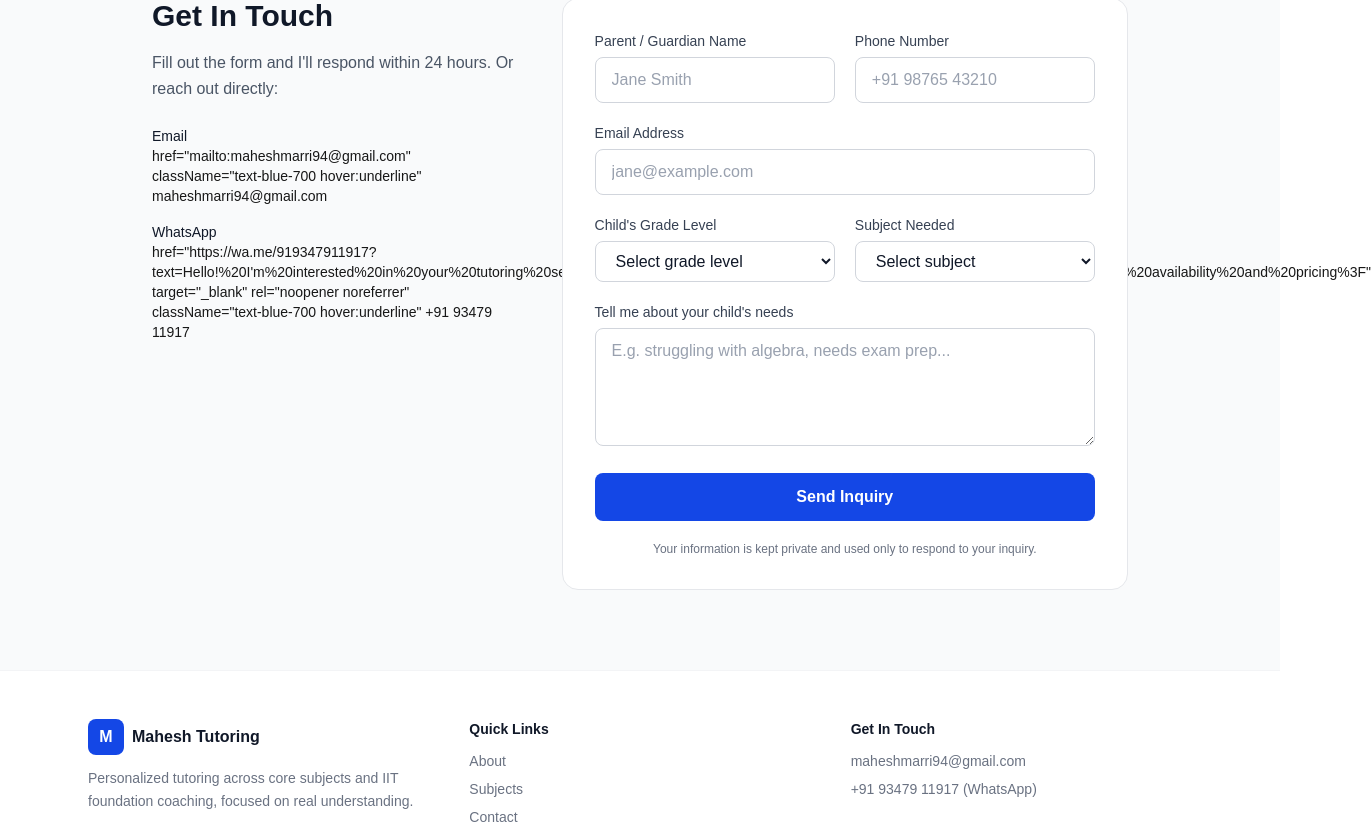
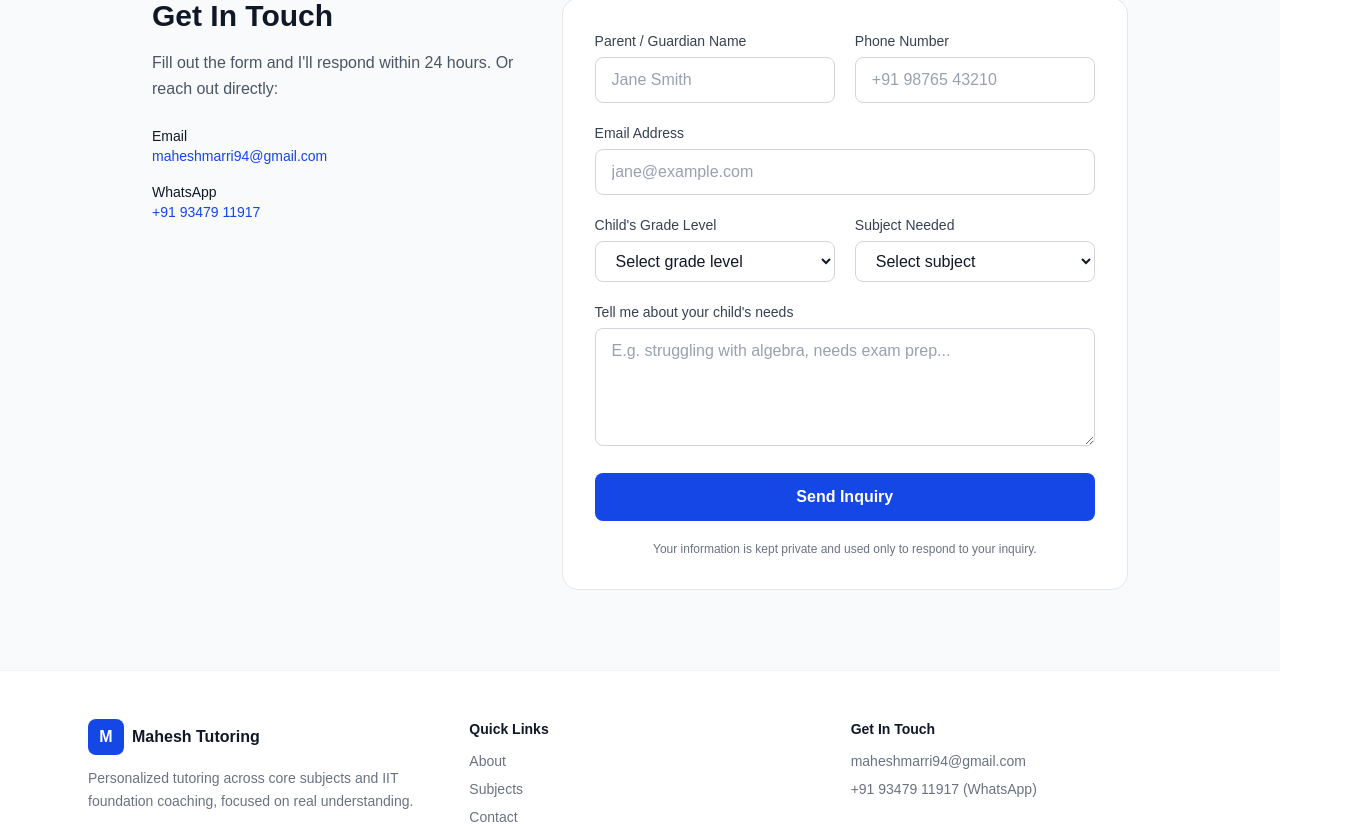
Before and after one commit to maheshmarri-ht/tuition-website, a Next.js app: page / in a window 1280 px wide. Shown: the part 2807-3631 px from the top of the page, 1371 px wide, since content can reach past the window. Built offline with nearby package versions, Linux system fonts and the light colour scheme.

Commit message:
Fix contact section links

```diff
--- a/components/sections/ContactSection.tsx
+++ b/components/sections/ContactSection.tsx
@@ -17,23 +17,23 @@ export default function ContactSection() {
             <div className="mt-6 space-y-4 text-sm">
               <div>
                 <span className="block font-medium text-gray-900">Email</span>
-
+                <a
                   href="mailto:maheshmarri94@gmail.com"
                   className="text-blue-700 hover:underline"
-
+                >
                   maheshmarri94@gmail.com
-
+                </a>
               </div>
               <div>
                 <span className="block font-medium text-gray-900">WhatsApp</span>
-
+                <a
                   href="https://wa.me/919347911917?text=Hello!%20I'm%20interested%20in%20your%20tutoring%20services%20for%20my%20child.%20Could%20you%20share%20more%20details%20about%20availability%20and%20pricing%3F"
                   target="_blank"
                   rel="noopener noreferrer"
                   className="text-blue-700 hover:underline"
-
+                >
                   +91 93479 11917
-
+                </a>
               </div>
             </div>
           </div>
```
